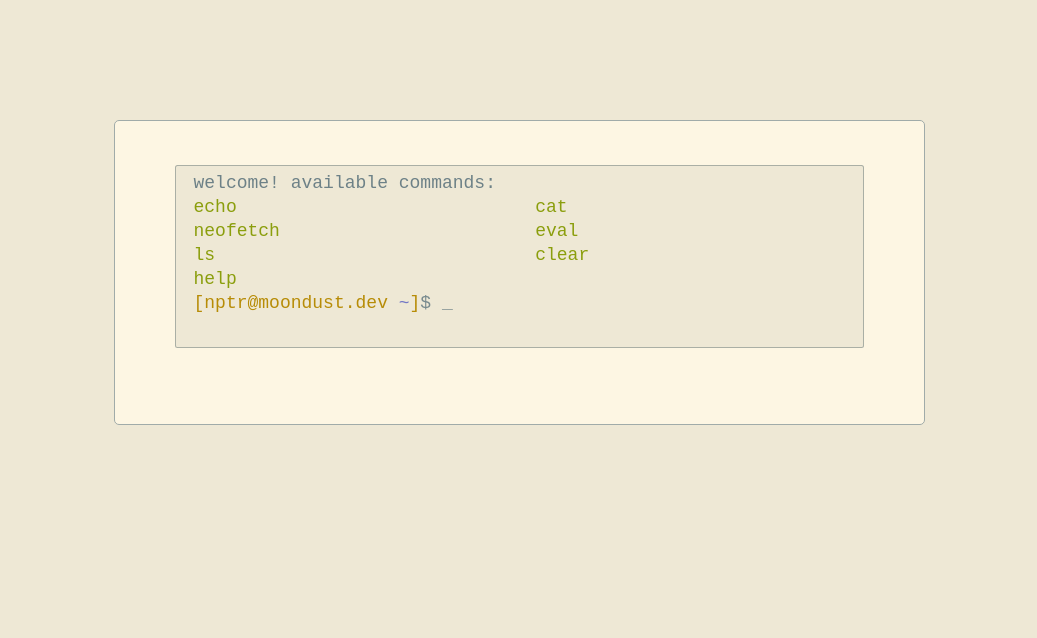
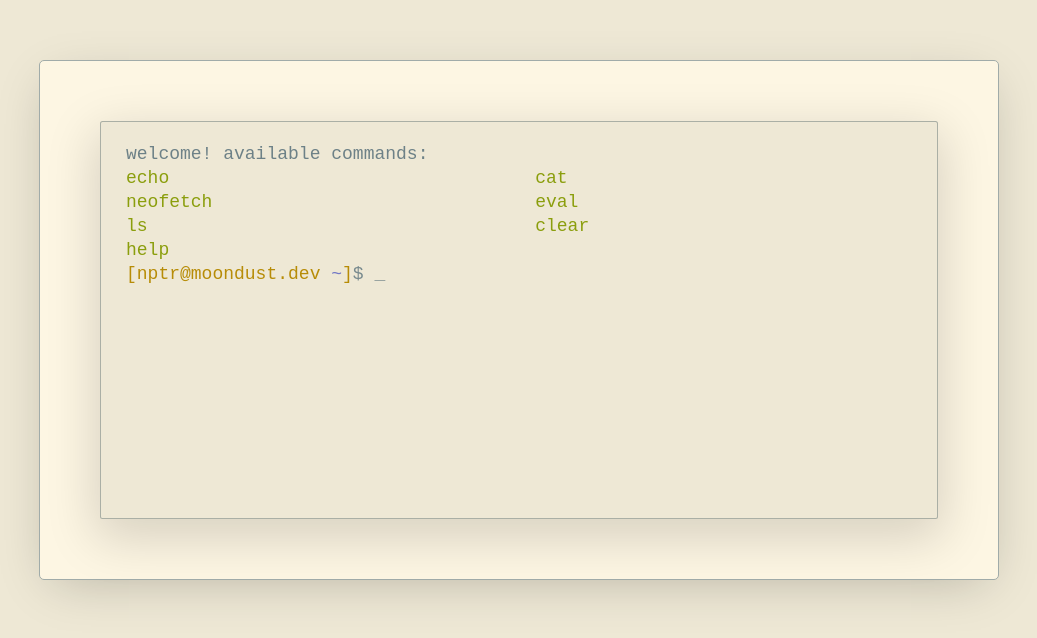
Before and after one commit to madeline-xoxo/pongs-homepage, a React (Vite) app: page / in a window 1280 px wide. Shown: the top 638 px of the page, without its empty margins (121-1158 px from the left). Built offline with nearby package versions, Linux system fonts and the light colour scheme; a web font is replaced by a local one.

Commit message:
resize terminal

```diff
--- a/src/App.css
+++ b/src/App.css
@@ -4,37 +4,39 @@
     height: 100vh;
     display: flex;
     justify-content: center;
+    align-items: center;
 }
 
 #frame {
+    top: 0%;
+    bottom: 20%;
+    margin: auto;
     position: absolute;
-    top: 15%;
-    width: 77.80%;
-    max-width: 811px;
-    height: 305px;
+    width: 75%;
+    max-width: 1560px;
+    height: 65%;
     border: solid thin #a0aba9;
     background-color: #fdf6e3;
     box-sizing: border-box;
     padding: 60px;
     z-index: 2;
-    /* box-shadow: 0px 12px 50px -13px rgba(0, 0, 0, 0.23); */
+    box-shadow: 0px 12px 50px -13px rgba(0, 0, 0, 0.23);
     border-radius: 5px;
 }
 
 #terminal {
-    margin-top: -16px;
     width: 100%;
     height: 100%;
     background-color: #eee8d5;
     font-family: 'Inconsolata', monospace;
-    padding: 5px 1em;
+    padding: 20px 25px;
     box-sizing: border-box;
     font-size: 18px;
     line-height: 24px;
     white-space: pre-wrap;
     line-break: anywhere;
     word-break: break-all;
-    /* box-shadow: 0px 36px 50px px rgba(0, 0, 0, 0.15); */
+    box-shadow: 0px 15px 50px 5px rgba(0, 0, 0, 0.15);
     border: solid thin #7e8a8599;
     border-radius: 2.5px;
     cursor: default;
```
